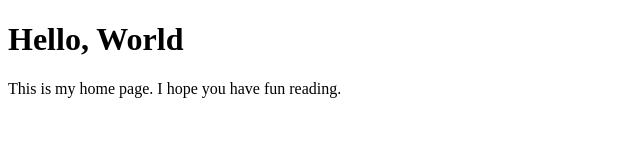
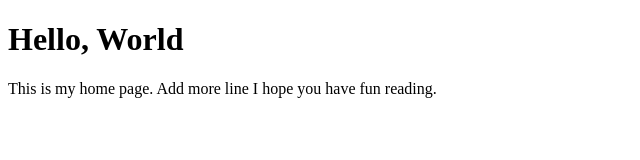
Before and after one commit to Suraphus/223-homepage, a plain HTML site: page index.html in a window 1280 px wide. Shown: the whole page, without its empty margins (0-640 px from the left). Drawn offline with Linux system fonts and the light colour scheme.

```diff
--- a/index.html
+++ b/index.html
@@ -4,6 +4,7 @@
   <h1> Hello, World</h1>
   <p>
 	This is my home page.
+	Add more line
 	I hope you have fun reading.
   </p>
 </body>
```
